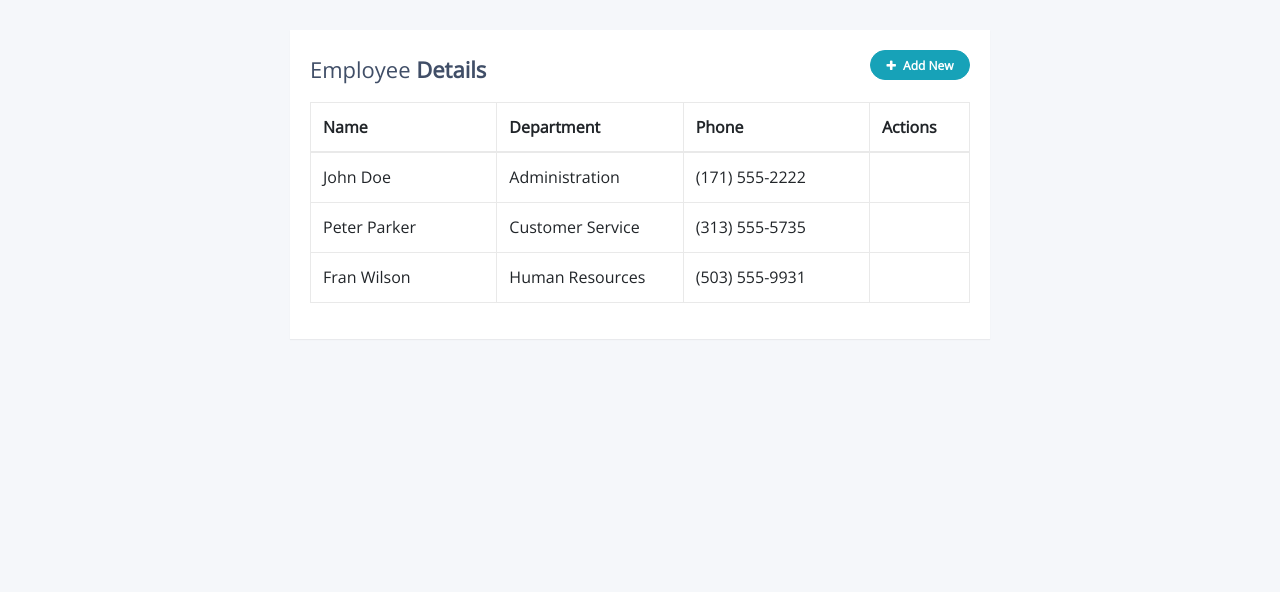
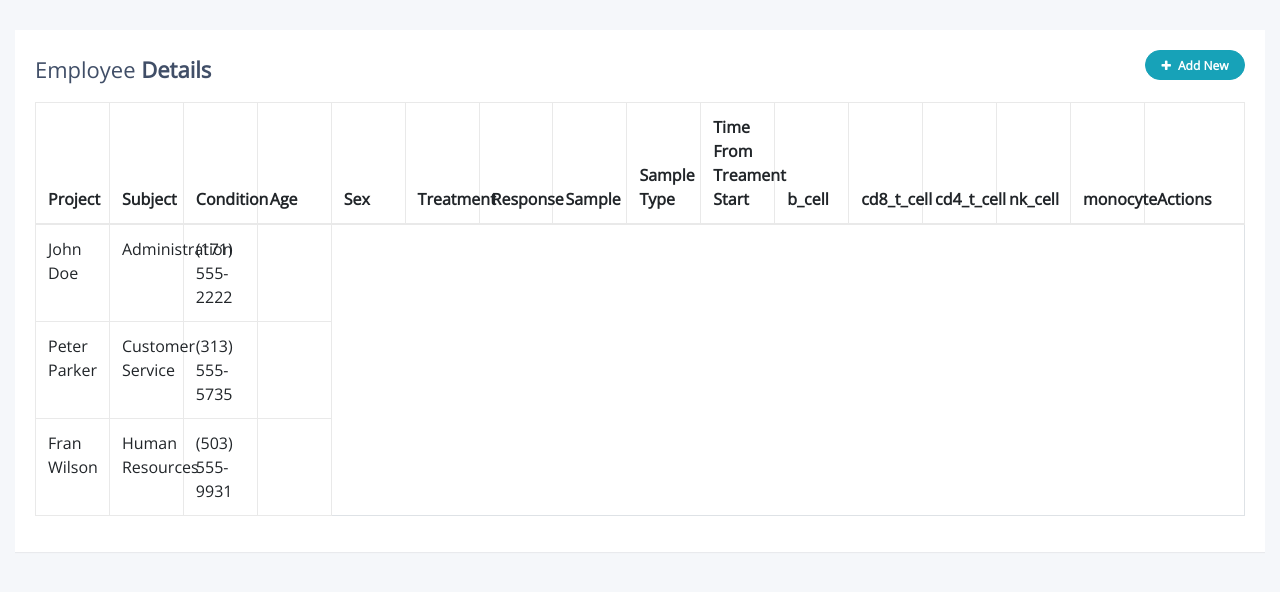
Before and after one commit to ChrisPerezLebron/Cytometry, a Flask app: page / in a window 1280 px wide. Shown: the top 592 px of the page. Run offline with Flask 3, Linux system fonts and the light colour scheme; some libraries are stand-ins or nearby versions.

Commit message:
was trying to make the table look better but it looks pretty bad

```diff
--- a/templates/main.html
+++ b/templates/main.html
@@ -18,7 +18,8 @@
     font-family: 'Open Sans', sans-serif;
 }
 .table-wrapper {
-    width: 700px;
+    width: 100%; /* changed from 700px */
+    overflow-x: auto; /* ensure scroll happens */
     margin: 30px auto;
     background: #fff;
     padding: 20px;
@@ -98,6 +99,7 @@
 </style>
 <script>
 $(document).ready(function(){
+
 	$('[data-toggle="tooltip"]').tooltip();
 	var actions = $("table td:last-child").html();
 	// Append table with add row form on add new button click
@@ -152,7 +154,7 @@
 </script>
 </head>
 <body>
-<div class="container-lg">
+<div class="container-fluid">
     <div class="table-responsive">
         <div class="table-wrapper">
             <div class="table-title">
@@ -166,9 +168,21 @@
             <table class="table table-bordered">
                 <thead>
                     <tr>
-                        <th>Name</th>
-                        <th>Department</th>
-                        <th>Phone</th>
+                        <th>Project</th>
+                        <th>Subject</th>
+                        <th>Condition</th>
+                        <th>Age</th>
+                        <th>Sex</th>
+                        <th>Treatment</th>
+                        <th>Response</th>
+                        <th>Sample</th>
+                        <th>Sample Type</th>
+                        <th>Time From Treament Start</th>
+                        <th>b_cell</th>
+                        <th>cd8_t_cell</th>
+                        <th>cd4_t_cell</th>
+                        <th>nk_cell</th>
+                        <th>monocyte</th>
                         <th>Actions</th>
                     </tr>
                 </thead>
```
